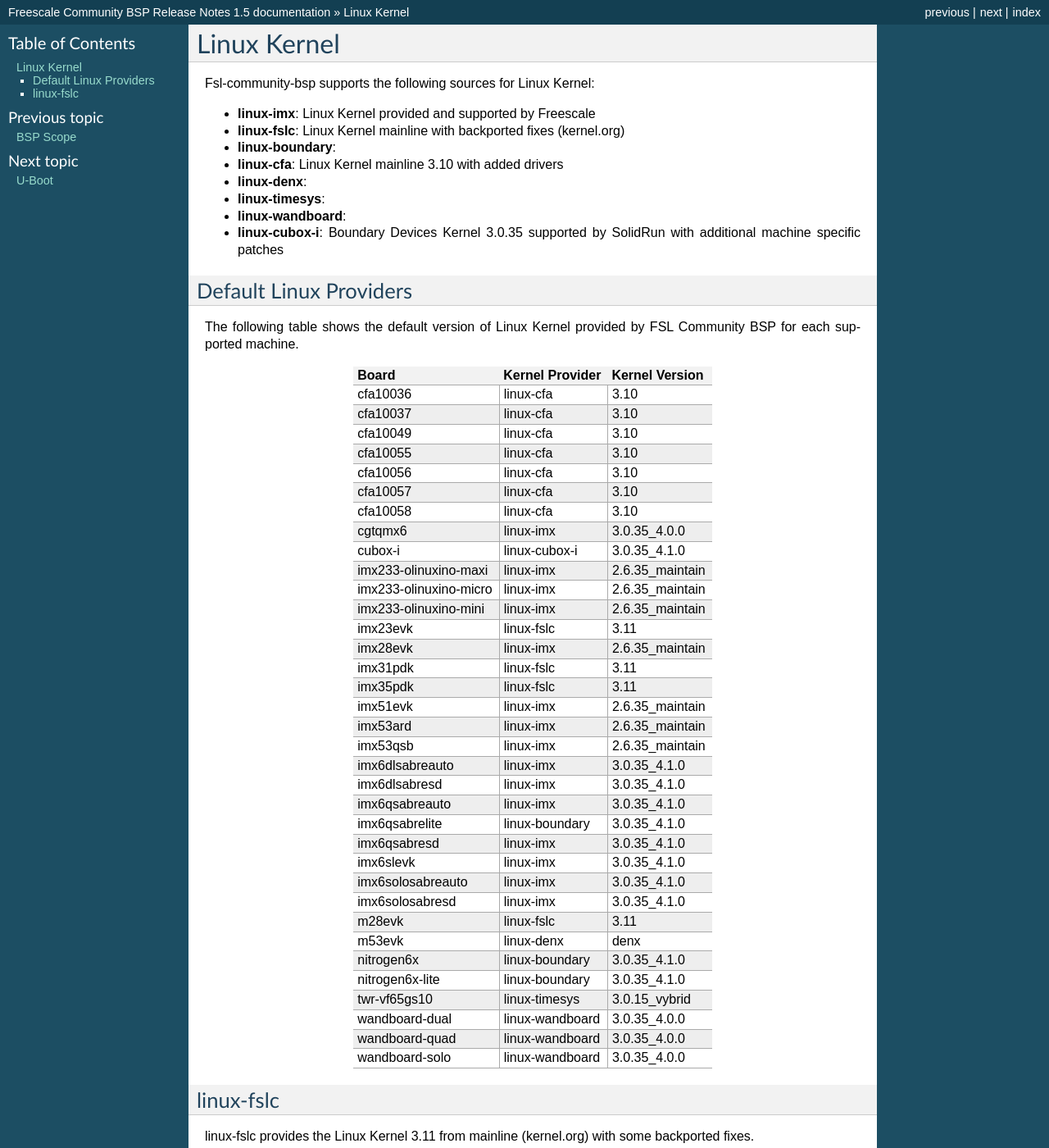
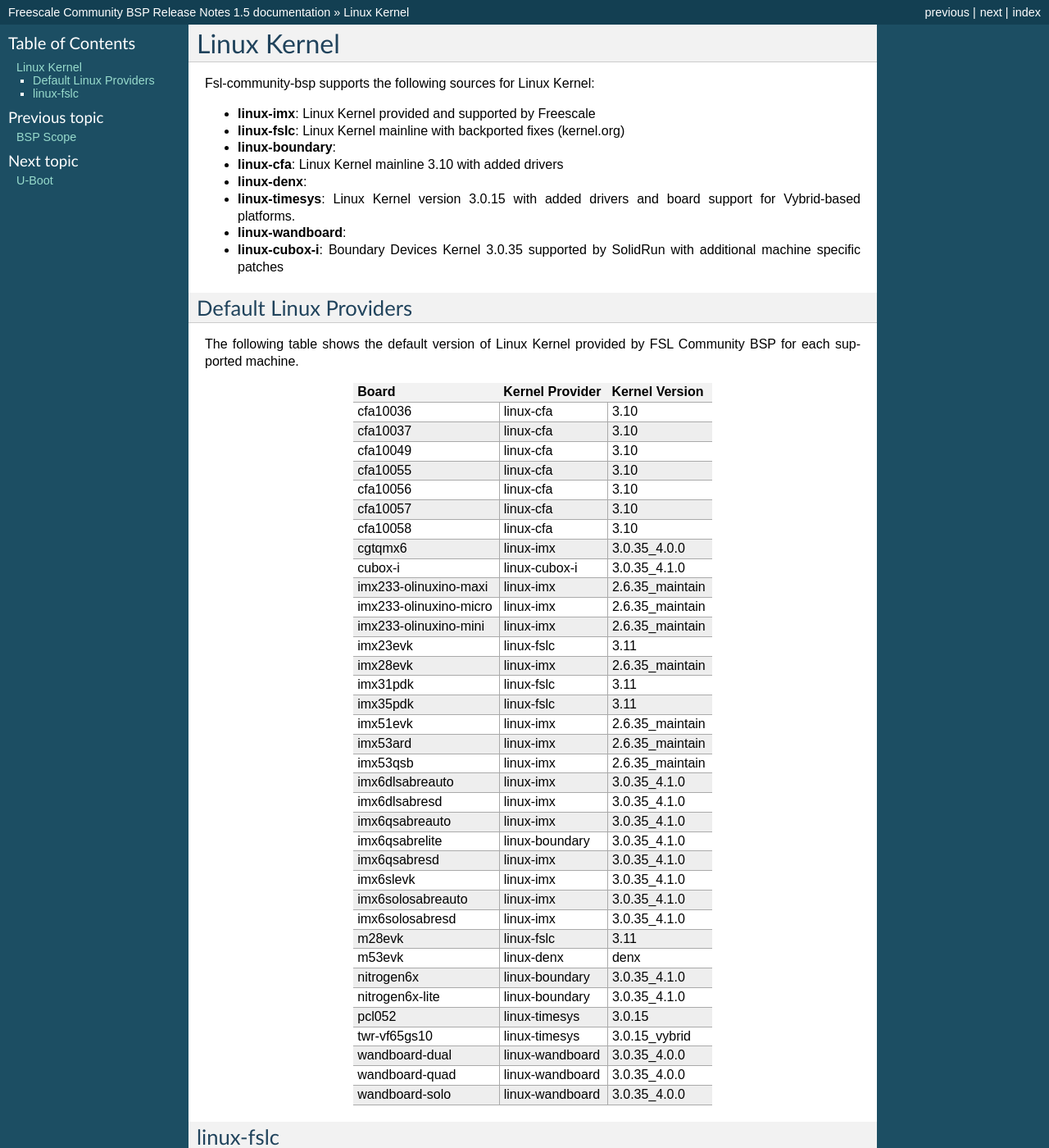
Before and after one commit to Freescale/Documentation, a Sphinx documentation site: the page built from release-notes/source/kernel-linux.rst, in a window 1280 px wide and 1400 px high. Shown: the whole window at 82% size. Built offline with Sphinx 7.4.7, drawn with Linux system fonts in a browser that asks for light colours.

Commit message:
Add information regarding the Phytec Cosmic Vybrid (pcl052)
Signed-off-by: Anthony Felice <tony.felice@timesys.com>

```diff
--- a/release-notes/source/kernel-linux.rst
+++ b/release-notes/source/kernel-linux.rst
@@ -5,6 +5,7 @@
 .. |linux_fslc_version| replace:: 3.11
 .. |linux_boundary_version| replace:: 3.0.35_4.1.0
 .. |linux_cfa_version| replace:: 3.10
+.. |linux_timesys_version_pcl052| replace:: 3.0.15
 .. |linux_wandboard_version| replace:: 3.0.35_4.0.0
 
 
@@ -15,7 +16,8 @@
 * **linux-boundary**:
 * **linux-cfa**: Linux Kernel mainline 3.10 with added drivers
 * **linux-denx**:
-* **linux-timesys**:
+* **linux-timesys**: Linux Kernel version 3.0.15 with added drivers and board
+  support for Vybrid-based platforms.
 * **linux-wandboard**:
 * **linux-cubox-i**: Boundary Devices Kernel 3.0.35 supported by SolidRun
   with additional machine specific patches
--- a/release-notes/source/linux-default.inc
+++ b/release-notes/source/linux-default.inc
@@ -32,6 +32,7 @@
 m53evk                  linux-denx               denx
 nitrogen6x              linux-boundary           |linux_boundary_version|
 nitrogen6x-lite         linux-boundary           |linux_boundary_version|
+pcl052                  linux-timesys            |linux_timesys_version_pcl052|
 twr-vf65gs10            linux-timesys            3.0.15_vybrid
 wandboard-dual          linux-wandboard          |linux_wandboard_version|
 wandboard-quad          linux-wandboard          |linux_wandboard_version|
--- a/release-notes/source/machine-list.inc
+++ b/release-notes/source/machine-list.inc
@@ -37,4 +37,5 @@
 wandboard-dual             Wandboard i.MX6 Wandboard Duallite                  i.MX6DL     meta-fsl-arm-extra
 wandboard-quad             Wandboard i.MX6 Wandboard Quad                      i.MX6Q      meta-fsl-arm-extra
 wandboard-solo             Wandboard i.MX6 Wandboard Solo                      i.MX6S      meta-fsl-arm-extra
+pcl052                     Phytec Cosmic Vybrid                                vf60        meta-fsl-arm-extra
 =========================  ==================================================  ==========  ==========
--- a/release-notes/source/u-boot-default.inc
+++ b/release-notes/source/u-boot-default.inc
@@ -25,6 +25,7 @@
 m53evk                  u-boot-fslc              |u_boot_fslc_version|
 nitrogen6x              u-boot-boundary          |u_boot_boundary_version|
 nitrogen6x-lite         u-boot-boundary          |u_boot_boundary_version|
+pcl052                  u-boot-timesys           |u_boot_timesys_version|
 twr-vf65gs10            u-boot-fslc              |u_boot_fslc_version|
 wandboard-dual          u-boot-fslc              |u_boot_fslc_version|
 wandboard-quad          u-boot-fslc              |u_boot_fslc_version|
--- a/release-notes/source/u-boot.rst
+++ b/release-notes/source/u-boot.rst
@@ -5,6 +5,7 @@
 .. |u_boot_imx_version_mx6| replace:: 2013.04
 .. |u_boot_imx_version_mx5| replace:: 2009.08
 .. |u_boot_imx_version_mxs| replace:: 2009.08
+.. |u_boot_timesys_version| replace:: 2011.12
 .. |u_boot_imx_tag_mx6| replace:: imx_v2013.04_3.5.7_1.0.0_alpha
 .. |u_boot_imx_tag_mx5| replace:: imx_2.6.35_11.09.01
 .. |u_boot_imx_tag_mxs| replace:: imx_2.6.35_10.12.01 branch
@@ -23,6 +24,8 @@
   for additional displays, and support for custom boards.
 * **u-boot-cubox-i**: provides the U-Boot 2013.10 version supported by SolidRun
   with additional patches for SPL and CuBox-i support.
+* **u-boot-timesys**: provides the U-Boot 2011.12 version with additional
+  patches for pcl052 and pcm052 support.
 
 --------------
 Default u-boot
```
